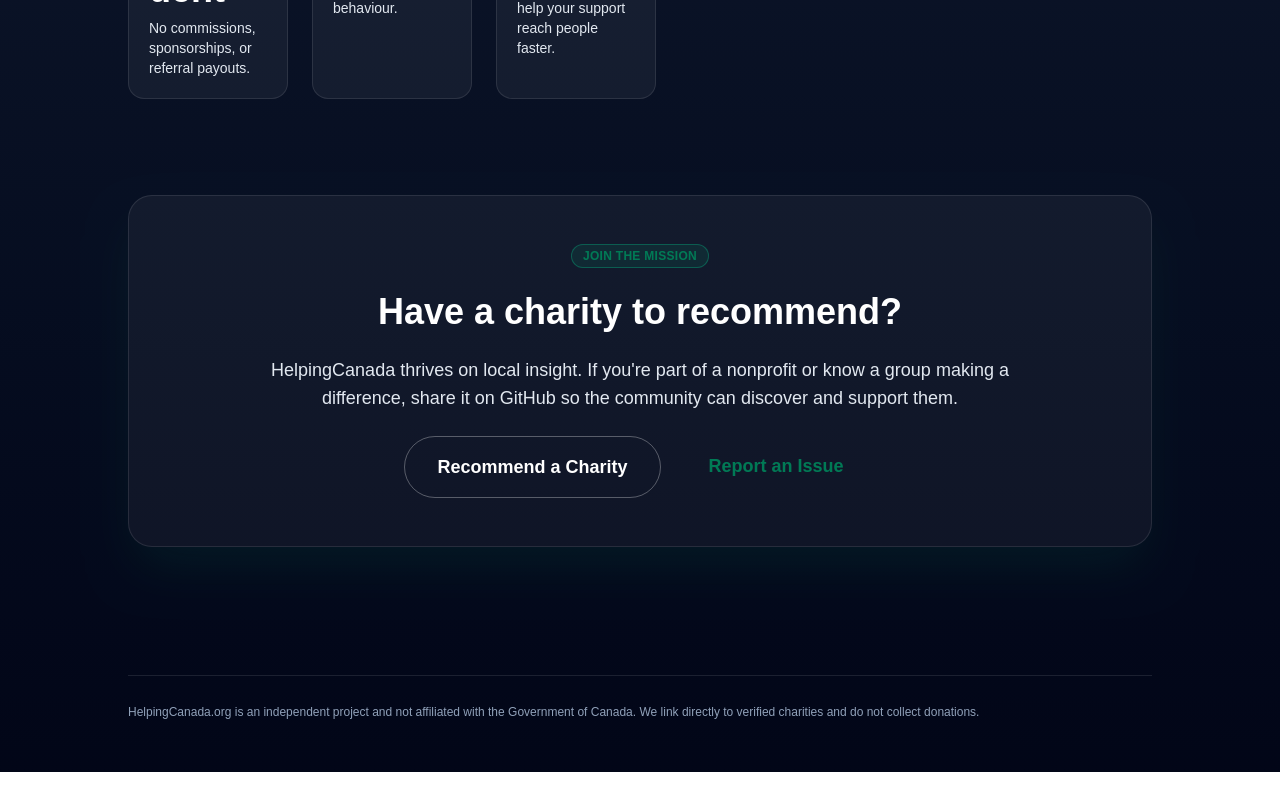
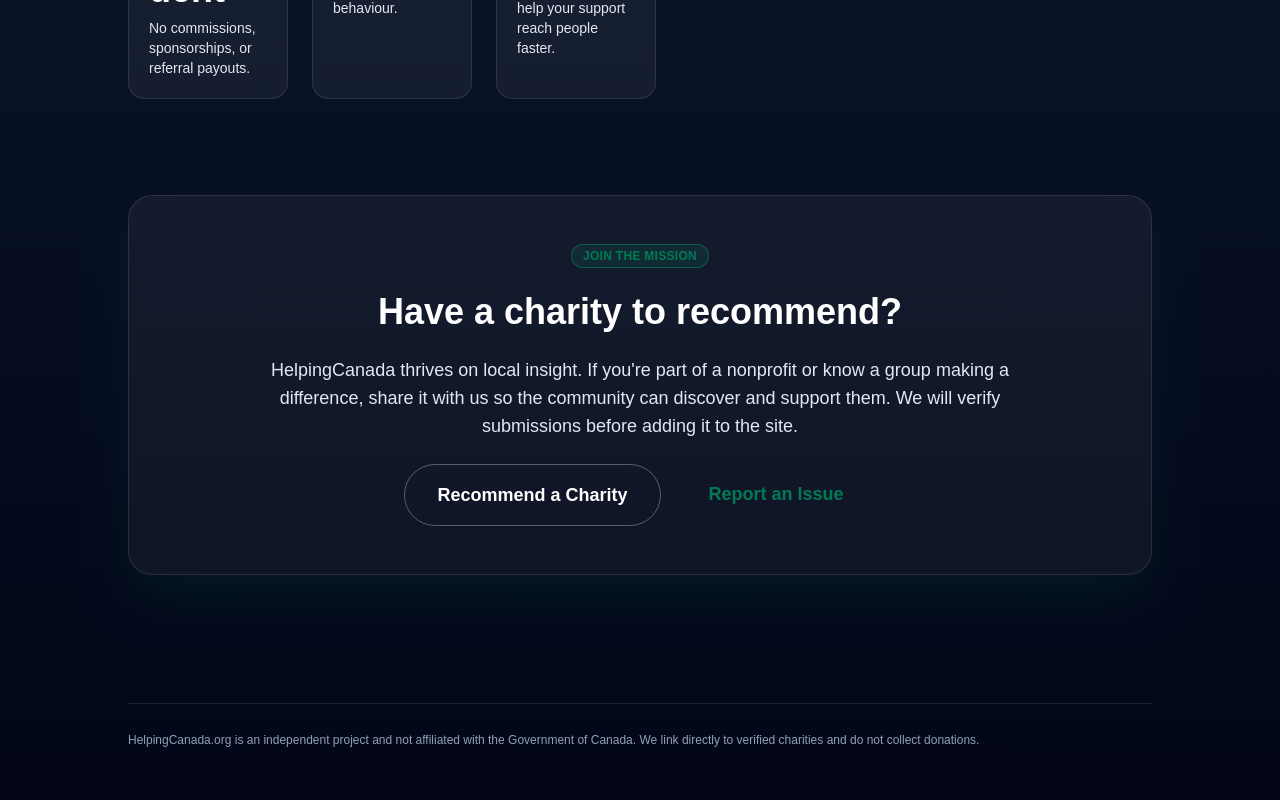
Before and after one commit to gmook9/helpingCanada, a Next.js app: page / in a window 1280 px wide. Shown: the part 1343-2143 px from the top of the page. Before the commit the page ends 2115 px from the top, so only its background shows below. Built offline with nearby package versions, Linux system fonts and the light colour scheme.

Commit message:
updated text

```diff
--- a/src/app/page.tsx
+++ b/src/app/page.tsx
@@ -99,8 +99,7 @@
             </Badge>
             <h2 className="text-3xl font-semibold text-white sm:text-4xl">Have a charity to recommend?</h2>
             <p className="text-lg text-slate-200">
-              HelpingCanada thrives on local insight. If you&apos;re part of a nonprofit or know a group making a difference, share it on
-              GitHub so the community can discover and support them.
+              HelpingCanada thrives on local insight. If you&apos;re part of a nonprofit or know a group making a difference, share it with us so the community can discover and support them. We will verify submissions before adding it to the site.
             </p>
             <div className="flex flex-wrap justify-center gap-4">
               <Link href="https://forms.gle/qCfAvZczv1zfRCRAA">
```
